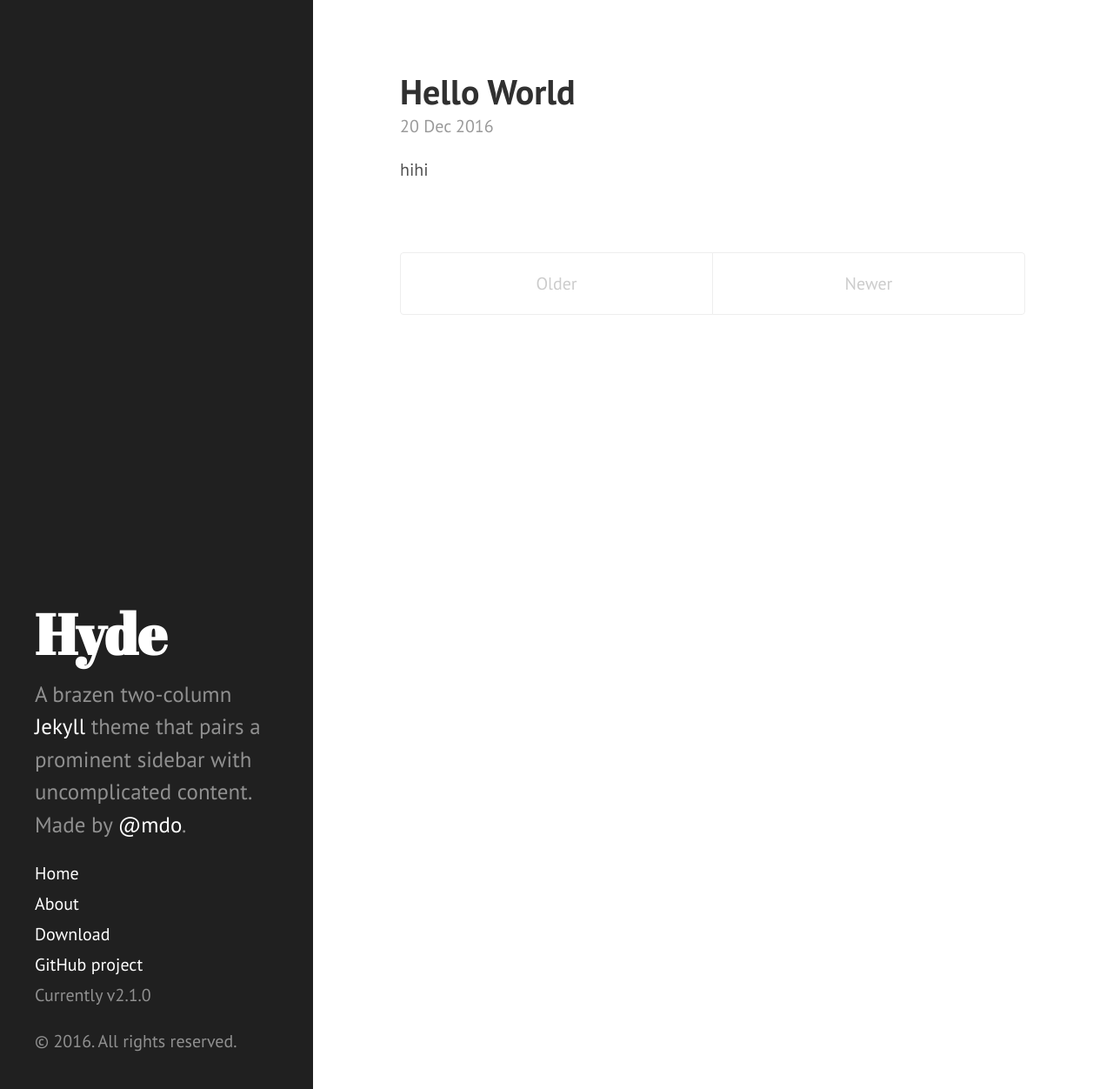
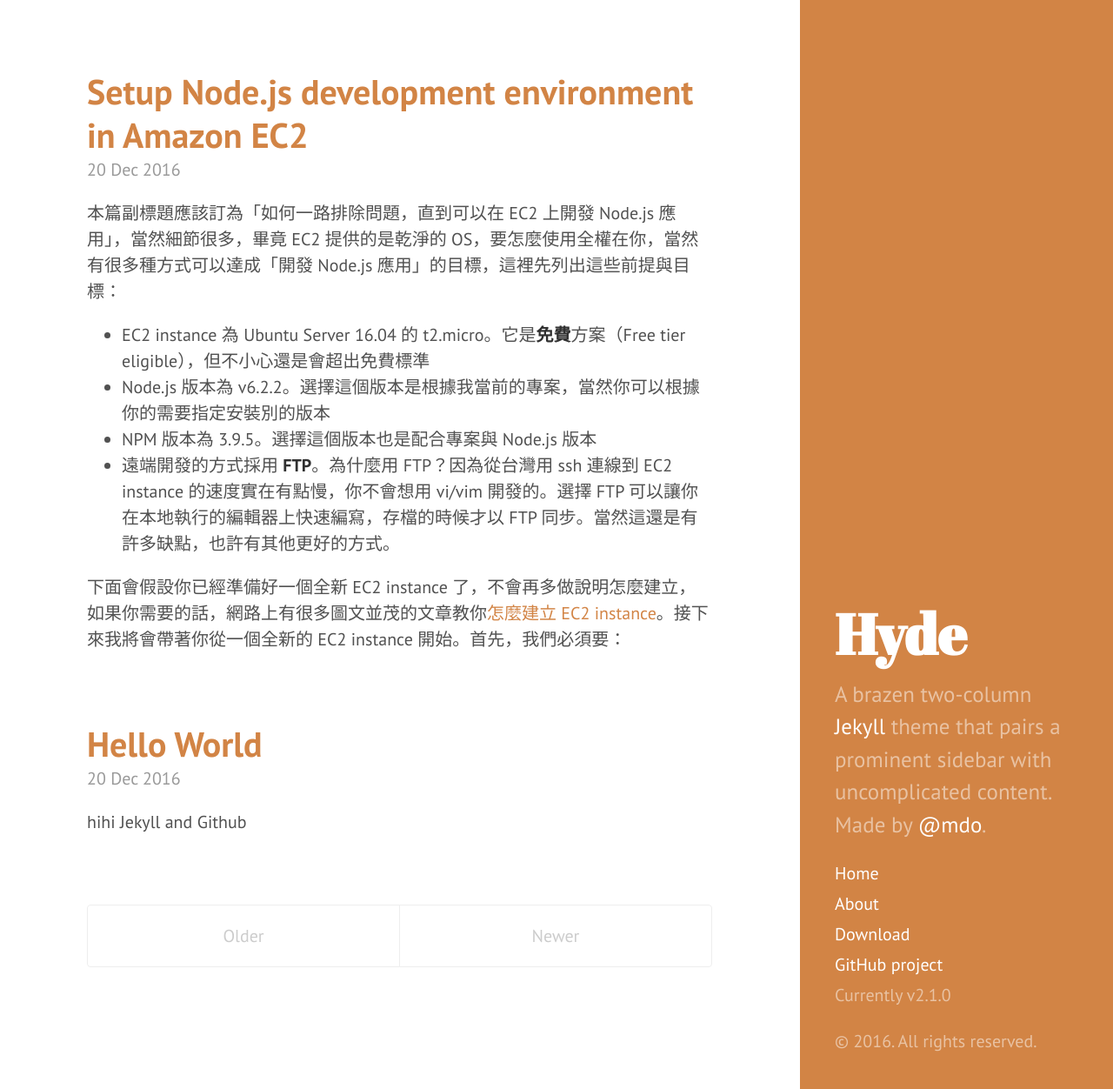
Before and after one commit to MnHung/MnHung.github.io, a Jekyll site: the page built from index.html, in a window 1280 px wide and 1252 px high. Shown: the whole window at 87% size. Built offline with Jekyll 4.4.1, drawn with Linux system fonts in a browser that asks for light colours; Markdown is read by kramdown in place of the engine named in the settings; the list of posts is cut into pages by our own code.

Commit message:
change a basic theme; try add another post

```diff
--- a/_layouts/default.html
+++ b/_layouts/default.html
@@ -3,7 +3,7 @@
 
   {% include head.html %}
 
-  <body>
+  <body class="theme-base-09 layout-reverse">
 
     {% include sidebar.html %}
 
--- a/_posts/2016-12-20-hello-world.md
+++ b/_posts/2016-12-20-hello-world.md
@@ -3,4 +3,4 @@ layout: post
 title: Hello World
 ---
 
-hihi
+hihi Jekyll and Github
--- /dev/null
+++ b/_posts/2016-12-20-setup-node.js-development-environment-in-amazon-ec2.md
@@ -0,0 +1,13 @@
+---
+layout: post
+title: Setup Node.js development environment in Amazon EC2
+---
+
+本篇副標題應該訂為「如何一路排除問題，直到可以在 EC2 上開發 Node.js 應用」，當然細節很多，畢竟 EC2 提供的是乾淨的 OS，要怎麼使用全權在你，當然有很多種方式可以達成「開發 Node.js 應用」的目標，這裡先列出這些前提與目標：
+
+ - EC2 instance 為 Ubuntu Server 16.04 的 t2.micro。它是**免費**方案（Free tier eligible），但不小心還是會超出免費標準
+ - Node.js 版本為 v6.2.2。選擇這個版本是根據我當前的專案，當然你可以根據你的需要指定安裝別的版本
+ - NPM 版本為 3.9.5。選擇這個版本也是配合專案與 Node.js 版本
+ - 遠端開發的方式採用 **FTP**。為什麼用 FTP？因為從台灣用 ssh 連線到 EC2 instance 的速度實在有點慢，你不會想用 vi/vim 開發的。選擇 FTP 可以讓你在本地執行的編輯器上快速編寫，存檔的時候才以 FTP 同步。當然這還是有許多缺點，也許有其他更好的方式。
+
+下面會假設你已經準備好一個全新 EC2 instance 了，不會再多做說明怎麼建立，如果你需要的話，網路上有很多圖文並茂的文章教你[怎麼建立 EC2 instance](https://www.google.com.tw/search?q=aws%20ec2%20%E5%BB%BA%E7%AB%8B)。接下來我將會帶著你從一個全新的 EC2 instance 開始。首先，我們必須要：
```
